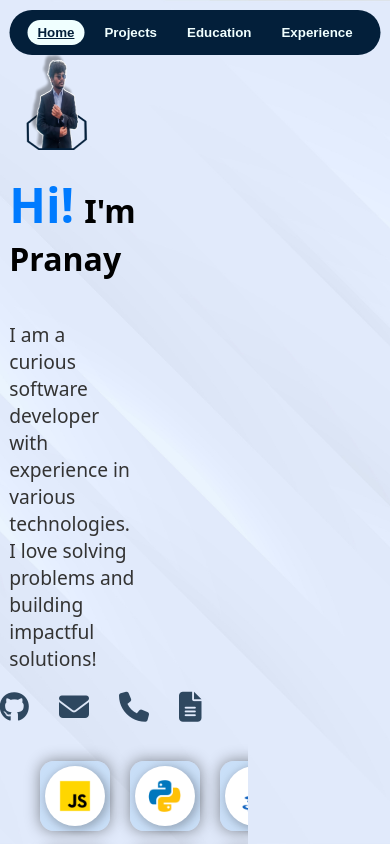
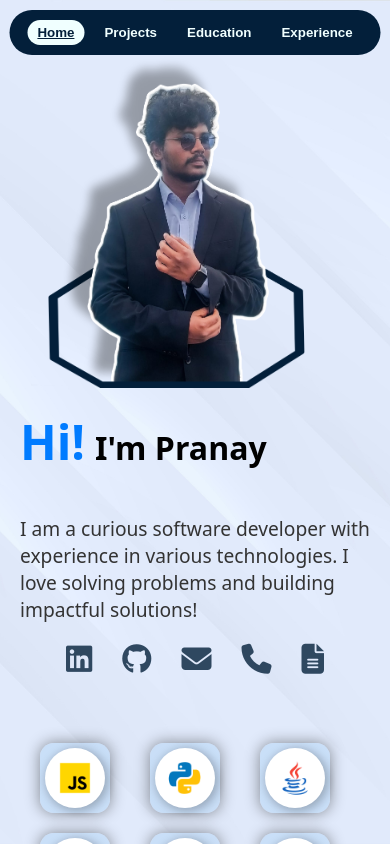
Before and after one commit to pkinnera07/Pranay-Resume-Portfolio, a Vue app: page / in a window 390 px wide. Shown: the top 844 px of the page. Built offline with nearby package versions, Linux system fonts and the light colour scheme.

Commit message:
responsive update

```diff
--- a/src/App.vue
+++ b/src/App.vue
@@ -230,7 +230,6 @@ button.active {
     padding: 20px; /* Add some padding for mobile */
   }
 
-<<<<<<< HEAD
   /* Profile section */
   .profile-section {
     position: relative;
@@ -238,13 +237,6 @@ button.active {
     height: auto; /* Allow the height to adjust */
     margin-bottom: 30px; /* Add some space between profile and content */
   }
-=======
-/* Transition styling */
-.fade-enter-active,
-.fade-leave-active {
-  transition: opacity 0.5s ease-in-out;
-}
->>>>>>> d71db71e3123de9b2f1f49386ac4dad37a31f43a
 
   /* Content section */
   .content-section {
```
